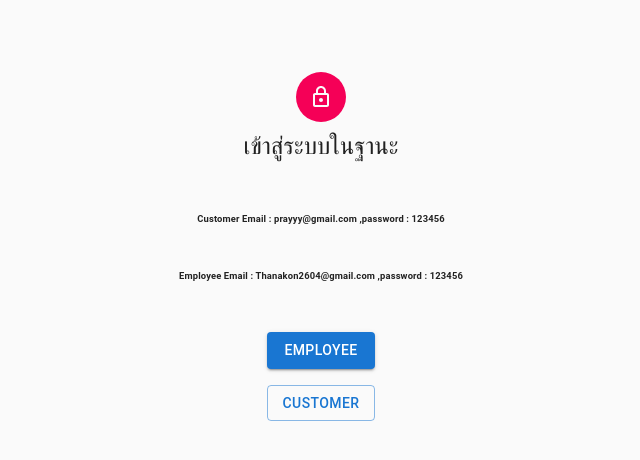
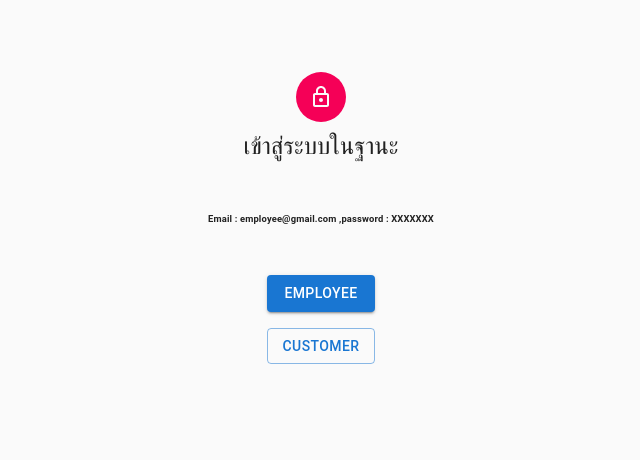
Before and after one commit to sut64/team04, a React (Create React App) app in the folder frontend/: page / in a window 1280 px wide. Shown: the top 460 px of the page, without its empty margins (319-959 px from the left). Built offline with nearby package versions, Linux system fonts and the light colour scheme.

Commit message:
update Login UI

```diff
--- a/frontend/src/components/SignIn.tsx
+++ b/frontend/src/components/SignIn.tsx
@@ -150,8 +150,7 @@ function SignIn() {
 
         </Typography>
           <p></p>
-          <h6>Customer Email : prayyy@gmail.com ,password : 123456 </h6>
-          <h6>Employee Email : Thanakon2604@gmail.com ,password : 123456 </h6>
+          <h6> Email : employee@gmail.com ,password : XXXXXXX </h6>
           <p></p>
       <Stack spacing={2}>
         <Button onClick={ModalLoginOpen} variant="contained">Employee</Button>
```
